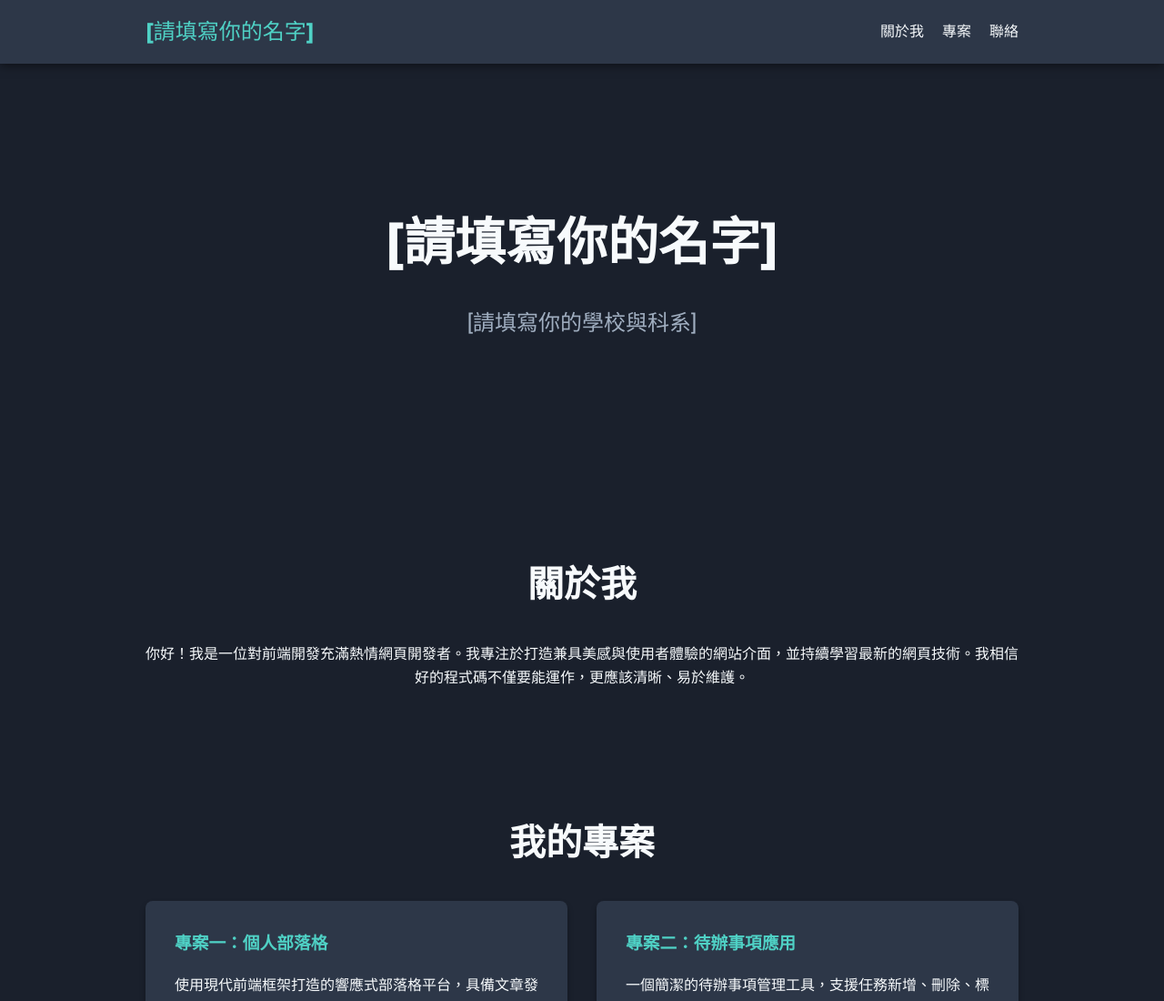
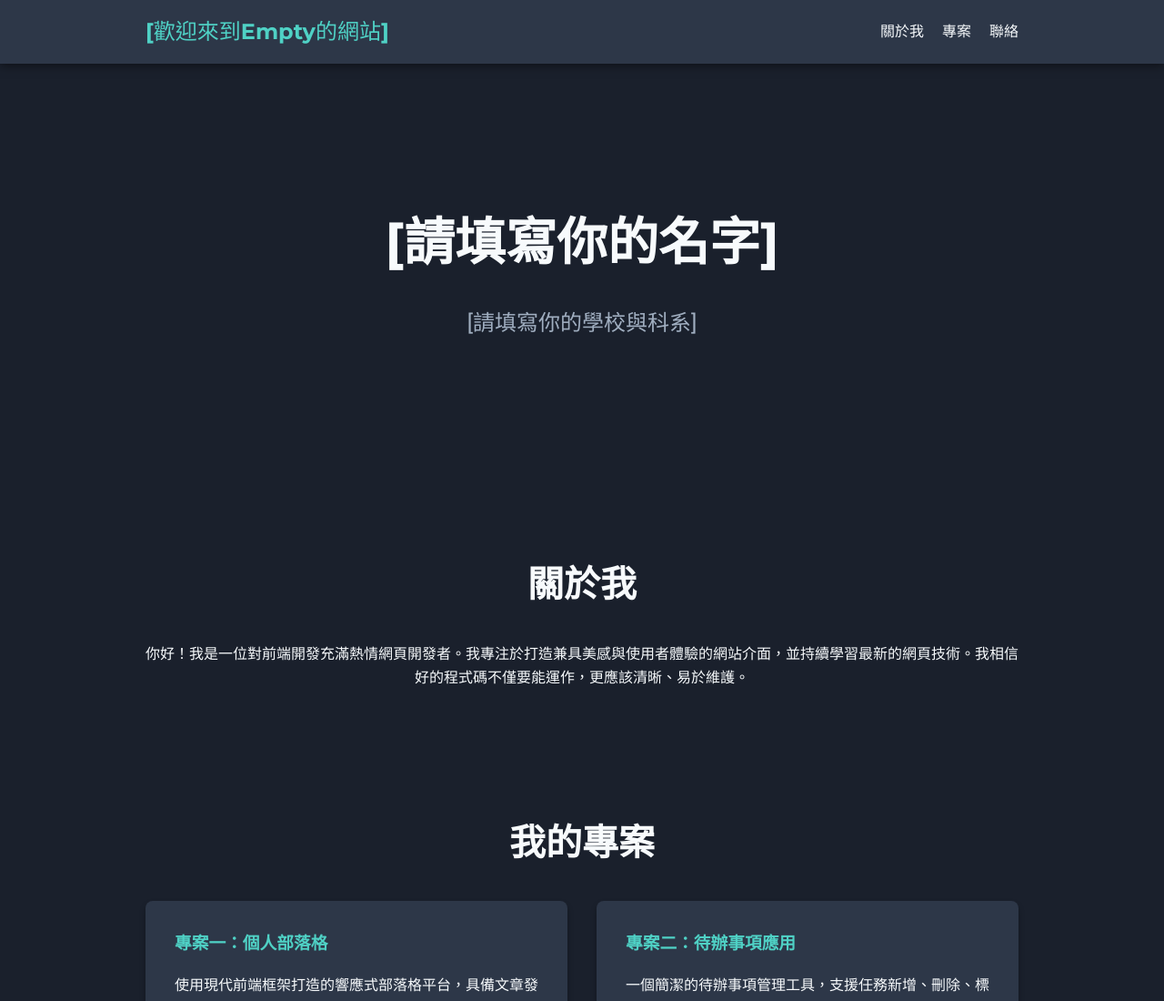
Before and after one commit to DVRBxTw/my-web, a plain HTML site: page index.html in a window 1280 px wide. Shown: the top 1100 px of the page at 91% size. Drawn offline with Linux system fonts and the light colour scheme.

Commit message:
Update index.html

```diff
--- a/index.html
+++ b/index.html
@@ -3,7 +3,7 @@
 <head>
     <meta charset="UTF-8">
     <meta name="viewport" content="width=device-width, initial-scale=1.0">
-    <title>[請填寫你的名字] - 個人網站</title>
+    <title>[你好] - 個人網站</title>
 
     <!-- 引入 Google Fonts -->
     <link rel="preconnect" href="https://fonts.googleapis.com">
@@ -18,7 +18,7 @@
     <!-- 導覽列 -->
     <nav class="navbar">
         <div class="container">
-            <a href="#hero" class="logo">[請填寫你的名字]</a>
+            <a href="#hero" class="logo">[歡迎來到Empty的網站]</a>
             <ul class="nav-links">
                 <li><a href="#about">關於我</a></li>
                 <li><a href="#projects">專案</a></li>
```
